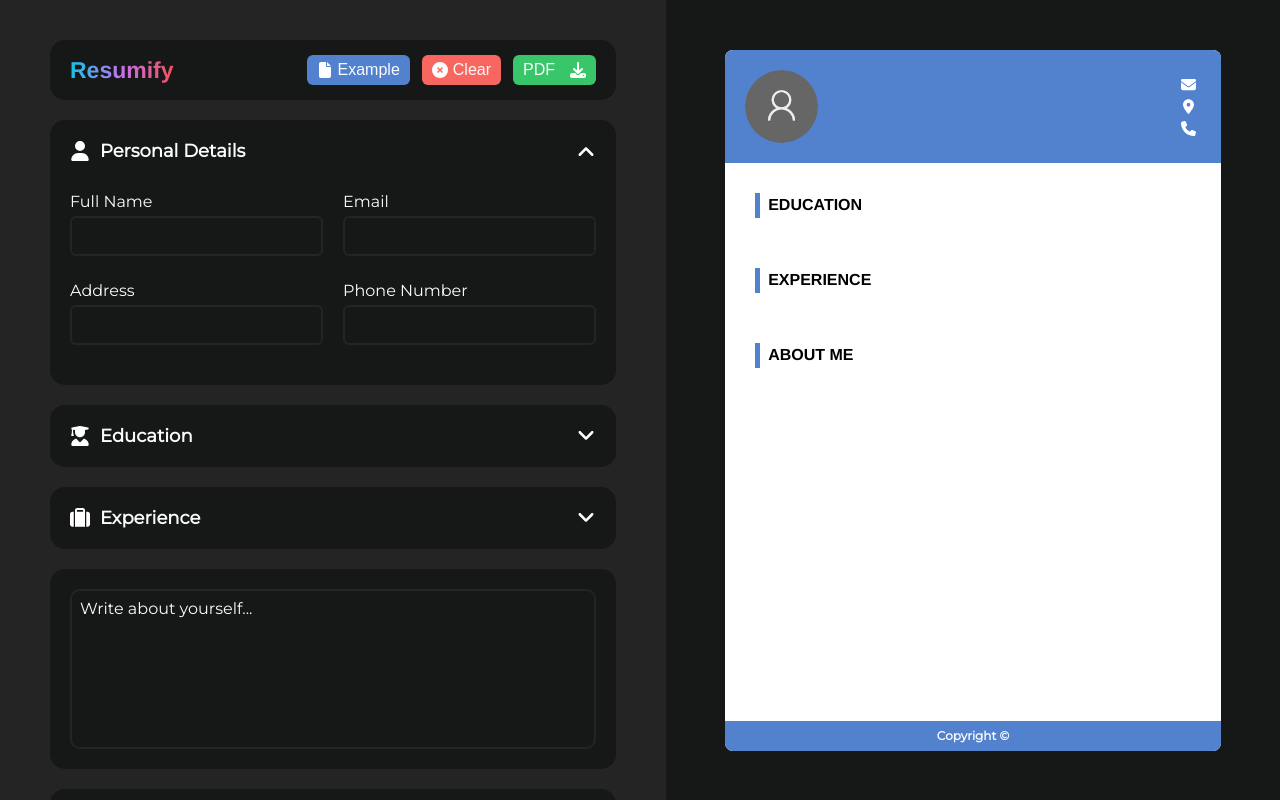
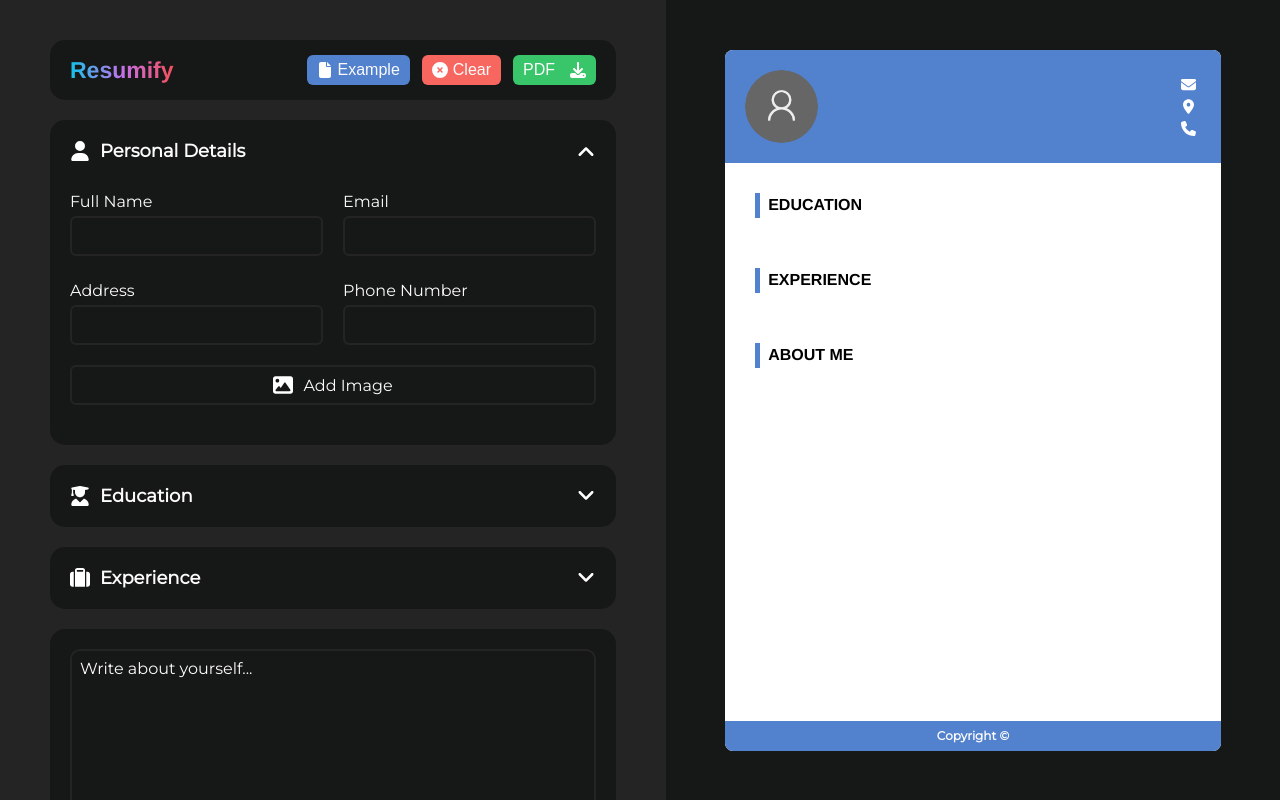
Before and after one commit to stefanbrkic1/cv-app, a React (Vite) app: page / in a window 1280 px wide. Both pictures are taken after a click on the button "Get Started". Built offline with nearby package versions, Linux system fonts and the light colour scheme.

Commit message:
Implemented Adding Image

```diff
--- a/src/components/PersonalDetails.jsx
+++ b/src/components/PersonalDetails.jsx
@@ -1,4 +1,24 @@
 function PersonalDetails({ handleInputValue, personalDetailsData }) {
+  function handleFileUpload() {
+    var input = document.getElementById("userImage");
+    var userImageContainer = document.getElementById("userImageContainer");
+
+    // Make sure a file is selected
+    if (input.files && input.files[0]) {
+      var reader = new FileReader();
+
+      reader.onload = function (e) {
+        // Display the selected image
+        userImageContainer.innerHTML =
+          '<img src="' +
+          e.target.result +
+          '" alt="Image Preview" style="width: 100%; height: 100%;" />';
+      };
+
+      // Read the selected file as a data URL
+      reader.readAsDataURL(input.files[0]);
+    }
+  }
   return (
     <div className="dropdown-content">
       <div className="flex pb-5">
@@ -66,6 +86,20 @@ function PersonalDetails({ handleInputValue, personalDetailsData }) {
           />
         </div>
       </div>
+
+      {/*Add image section */}
+      <div className="add-img">
+        <label htmlFor="userImage" className="label-image">
+          <div className="image-icon"></div>
+          <div className="image-text">Add Image</div>
+        </label>
+        <input
+          type="file"
+          id="userImage"
+          accept="image/*"
+          onChange={handleFileUpload}
+        />
+      </div>
     </div>
   );
 }
--- a/src/components/Resume.jsx
+++ b/src/components/Resume.jsx
@@ -10,7 +10,7 @@ function Resume({
       {/*Resume Header Section*/}
       <div className="resume-header" style={{ backgroundColor: color }}>
         <div className="resume-header-left">
-          <div className="image-container"></div>
+          <div className="image-container" id="userImageContainer"></div>
           <div className="flex-column">
             <div className="fullname">{personalDetailsData.fullName}</div>
             <div className="position-title">{experienceData.positionTitle}</div>
--- a/src/styles/style.css
+++ b/src/styles/style.css
@@ -556,6 +556,47 @@ a {
   background-size: contain;
   border-radius: 50%;
   overflow: hidden;
+  position: relative;
+}
+
+#userImage {
+  display: none;
+}
+
+.add-img {
+  height: 40px;
+  border-radius: 6px;
+  margin-top: 20px;
+  font-size: 16rem;
+  transition: border 300ms ease-in-out;
+  border: 2px solid var(--background-color);
+  color: var(--text-light);
+}
+
+.add-img:hover {
+  border-width: 2px;
+  border-style: solid;
+  border-image: linear-gradient(to right, #12c2e9, #c471ed, #f64f59);
+  border-image-slice: 1;
+}
+
+.label-image {
+  width: 100%;
+  height: 100%;
+  display: flex;
+  justify-content: center;
+  align-items: center;
+  gap: 10px;
+  cursor: pointer;
+}
+
+.image-icon {
+  width: 20px;
+  height: 20px;
+  background-image: url(/src/assets/img/image.svg);
+  background-position: center;
+  background-repeat: no-repeat;
+  background-size: contain;
 }
 
 .flex-column {
```
Also changed, not shown: src/assets/img/image.svg (added).
